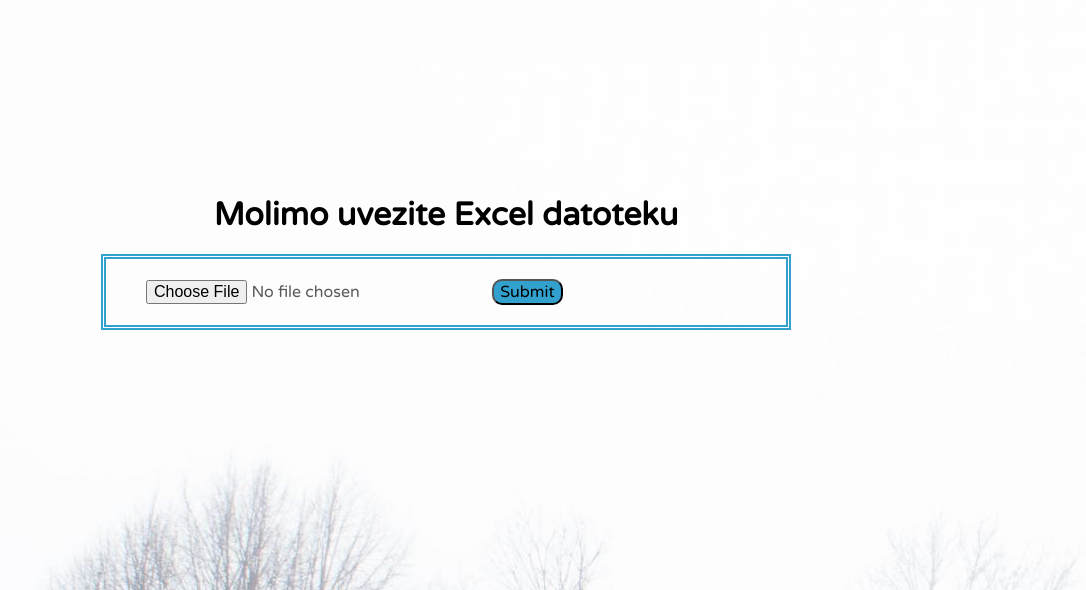
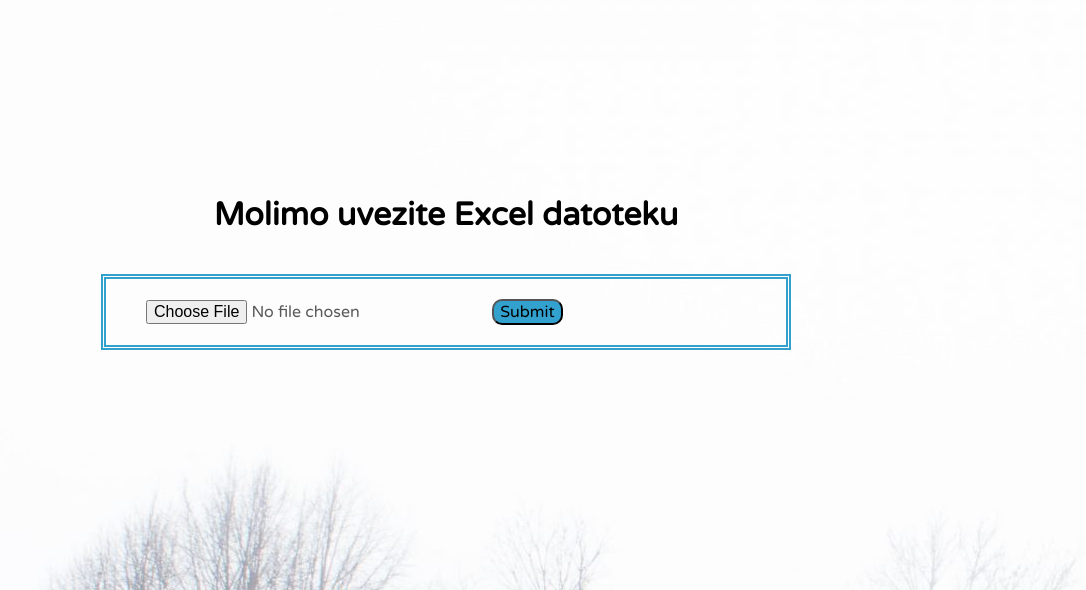
Before and after one commit to MarkoCuk54/Payroll-Application, a Flask app: page /upload in a window 1280 px wide. Shown: the part 60-650 px from the top of the page, without its empty margins (194-1280 px from the left). Run offline with Flask 2, Linux system fonts and the light colour scheme.

Commit message:
adding morge margin to the upload form

```diff
--- a/static/upload.css
+++ b/static/upload.css
@@ -1,7 +1,7 @@
 #upload {
   border: thick double #32a1ce;
   padding: 20px 40px;
-  margin-top: 20px;
+  margin-top: 40px;
 }
 
 #headline {
```
